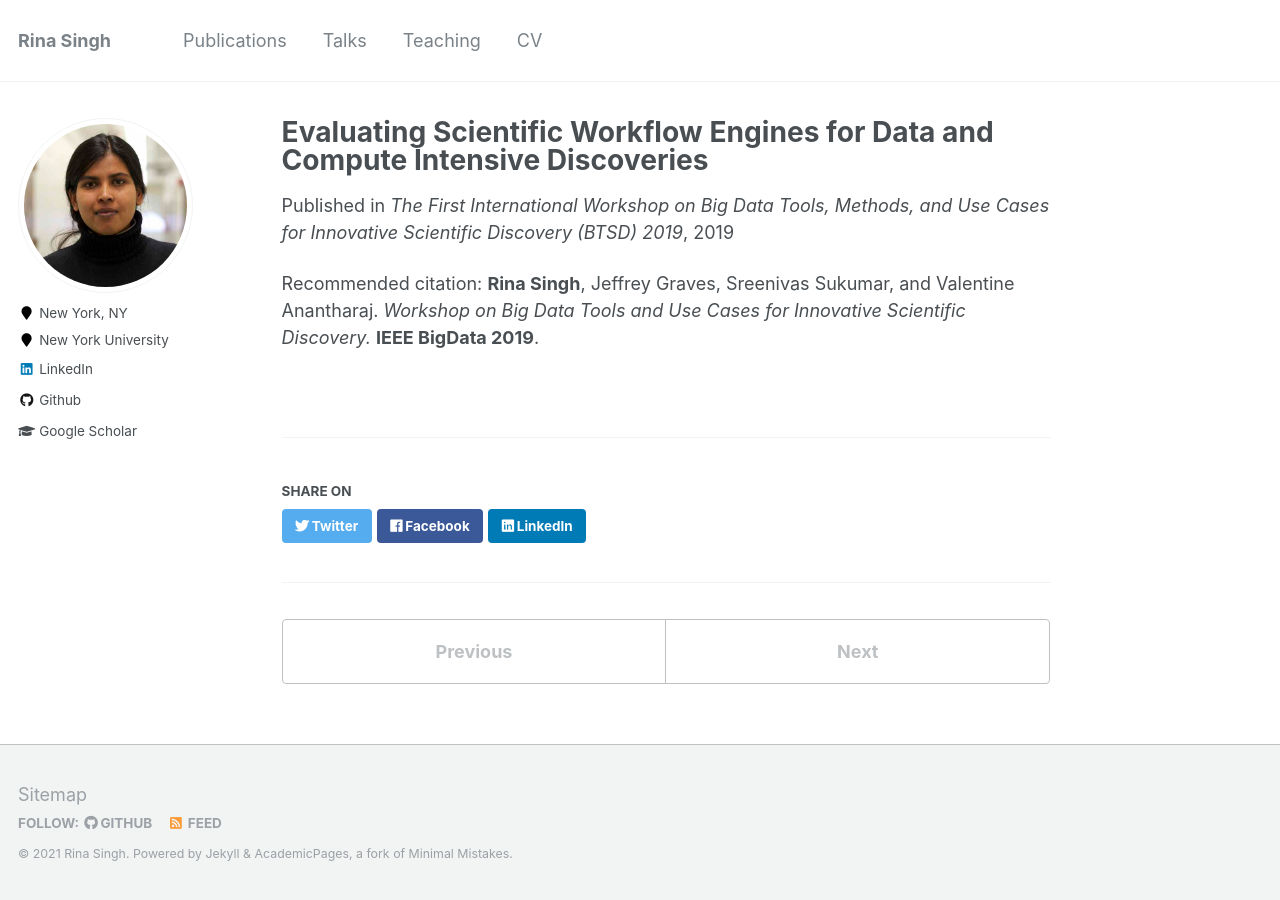
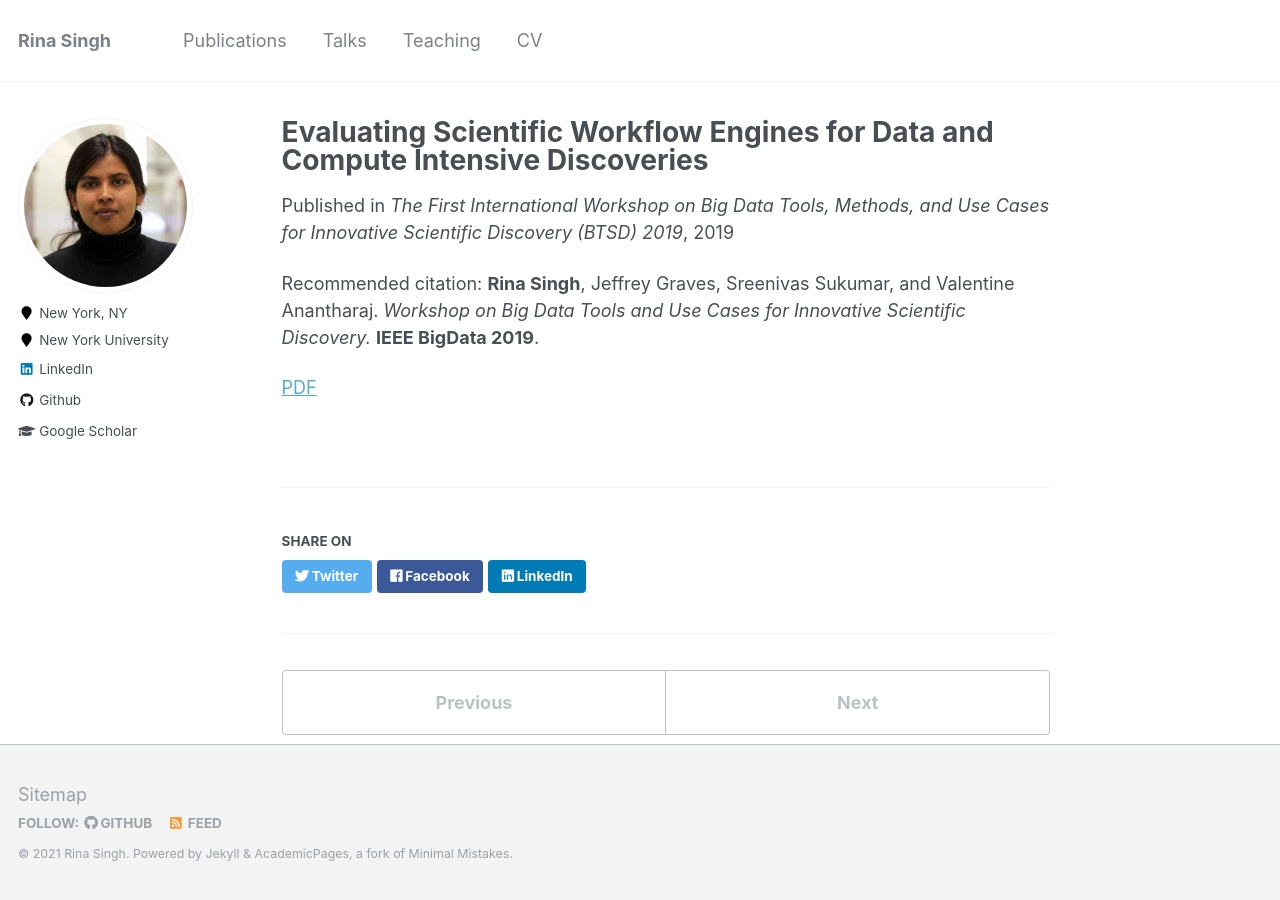
Before and after one commit to rsingh43/rsingh43.github.io, a Jekyll site: the page built from _publications/2019-12-09-BigData19.md, in a window 1280 px wide. Built offline with Jekyll 4.4.1, drawn with Linux system fonts in a browser that asks for light colours.

Commit message:
Update 2019-12-09-BigData19.md

```diff
--- a/_publications/2019-12-09-BigData19.md
+++ b/_publications/2019-12-09-BigData19.md
@@ -6,3 +6,4 @@ venue: 'The First International Workshop on Big Data Tools, Methods, and Use Cas
 date: 2019-12-09
 citation: '<b>Rina Singh</b>, Jeffrey Graves, Sreenivas Sukumar, and Valentine Anantharaj. <i>Workshop on Big Data Tools and Use Cases for Innovative Scientific Discovery.</i> <b>IEEE BigData 2019</b>.'
 ---
+[PDF](https://ieeexplore.ieee.org/document/9006223)
```
